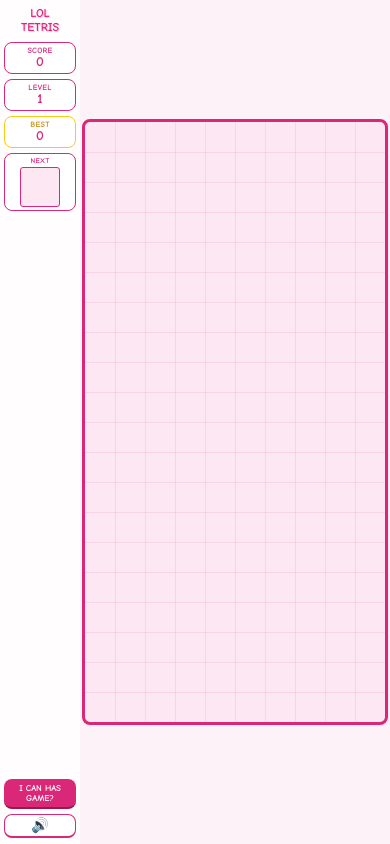
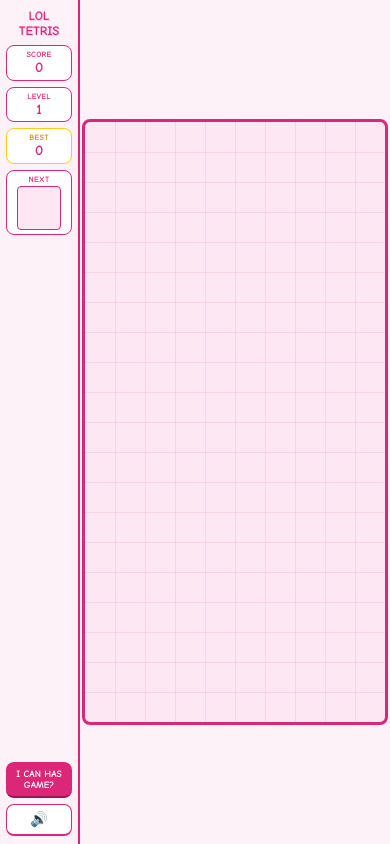
Before and after one commit to karol-public/loltetris, a plain HTML site: page index.html in a window 390 px wide. Drawn offline with Linux system fonts and the light colour scheme.

Commit message:
Fix mobile UI: unified background, consistent sidebar, better button spacing
- Remove dotted body background on mobile for clean solid look
- Sidebar uses same bg-color as rest of screen, separated by accent border
- Use space-between layout so elements distribute evenly in sidebar
- Increase button padding and add consistent spacing
- Match landscape mode to same unified style

Co-Authored-By: Claude Opus 4.6 <noreply@anthropic.com>

```diff
--- a/style.css
+++ b/style.css
@@ -298,9 +298,12 @@ canvas#game-canvas.shake {
 /* ===== MOBILE ===== */
 @media (max-width: 768px),
 (hover: none) and (pointer: coarse) {
+    /* Unified solid background — no dots */
     body {
         padding: 0;
         align-items: stretch;
+        background-image: none;
+        background-color: var(--bg-color);
     }
 
     #app {
@@ -327,24 +330,25 @@ canvas#game-canvas.shake {
         background: var(--bg-color);
     }
 
-    /* Left sidebar column */
+    /* Left sidebar — same bg as everything, subtle right border for separation */
     .game-info {
         flex-direction: column;
         flex-wrap: nowrap;
-        justify-content: flex-start;
+        justify-content: space-between;
         align-items: stretch;
-        min-width: 64px;
+        min-width: 72px;
         max-width: 80px;
-        padding: 6px 4px;
-        gap: 5px;
-        background: rgba(255, 255, 255, 0.85);
+        padding: 8px 6px;
+        gap: 0;
+        background: var(--bg-color);
+        border-right: 2px solid var(--accent-color);
         overflow-y: auto;
     }
 
     /* Title in sidebar */
     h1 {
-        font-size: 0.75rem;
-        margin: 0 0 2px 0;
+        font-size: 0.8rem;
+        margin: 0 0 6px 0;
         transform: none;
         text-shadow: 1px 1px 0px #fbcfe8;
         white-space: nowrap;
@@ -358,15 +362,16 @@ canvas#game-canvas.shake {
     .preview-section {
         display: flex;
         flex-direction: column;
-        gap: 4px;
+        gap: 6px;
     }
 
     /* Compact score boards */
     .score-board {
-        padding: 3px 4px;
+        padding: 4px 6px;
         border-radius: 8px;
         border-width: 1.5px;
         min-width: 0;
+        margin-bottom: 6px;
     }
 
     .high-score-board {
@@ -375,14 +380,14 @@ canvas#game-canvas.shake {
 
     .score-label {
         font-size: 0.5rem;
-        margin-bottom: 0;
+        margin-bottom: 1px;
         letter-spacing: 0.3px;
     }
 
     #score,
     #level,
     #high-score {
-        font-size: 0.85rem;
+        font-size: 0.9rem;
         line-height: 1.1;
     }
 
@@ -393,30 +398,31 @@ canvas#game-canvas.shake {
         flex-direction: column;
         align-items: center;
         gap: 2px;
-        padding: 3px;
+        padding: 4px;
         border-radius: 8px;
         border-width: 1.5px;
         background: #fff;
+        margin-bottom: 6px;
     }
 
     .preview-box .score-label {
-        font-size: 0.45rem;
+        font-size: 0.5rem;
         margin: 0;
     }
 
     .preview-box canvas {
-        width: 40px;
-        height: 40px;
+        width: 44px;
+        height: 44px;
         margin: 0;
         border-width: 1px;
-        border-radius: 3px;
+        border-radius: 4px;
     }
 
-    /* Buttons at bottom of sidebar */
+    /* Buttons — evenly sized at bottom of sidebar */
     #action-btn {
-        padding: 4px 4px;
-        font-size: 0.55rem;
-        min-height: auto;
+        padding: 6px 4px;
+        font-size: 0.6rem;
+        min-height: 32px;
         white-space: normal;
         text-align: center;
         flex-shrink: 0;
@@ -428,17 +434,18 @@ canvas#game-canvas.shake {
     }
 
     #mute-btn {
-        padding: 2px;
+        padding: 4px;
         font-size: 0.9rem;
-        min-height: auto;
+        min-height: 32px;
         border-radius: 8px;
         border-width: 1.5px;
         border-bottom-width: 2px;
         width: 100%;
+        margin-top: 6px;
         order: 21;
     }
 
-    /* Canvas fills remaining space */
+    /* Canvas centered in remaining space */
     canvas#game-canvas {
         display: block;
         margin: auto;
@@ -458,19 +465,19 @@ canvas#game-canvas.shake {
         flex-direction: row;
         flex: 1;
         height: 100%;
-        align-items: center;
+        align-items: stretch;
     }
 
     .game-info {
         flex-direction: column;
         flex-wrap: nowrap;
+        justify-content: space-between;
         min-width: 80px;
         max-width: 100px;
         gap: 4px;
-        padding: 4px;
-        border-bottom: none;
-        border-right: none;
-        background: rgba(255, 255, 255, 0.85);
+        padding: 6px;
+        background: var(--bg-color);
+        border-right: 2px solid var(--accent-color);
     }
 
     .preview-section {
```
